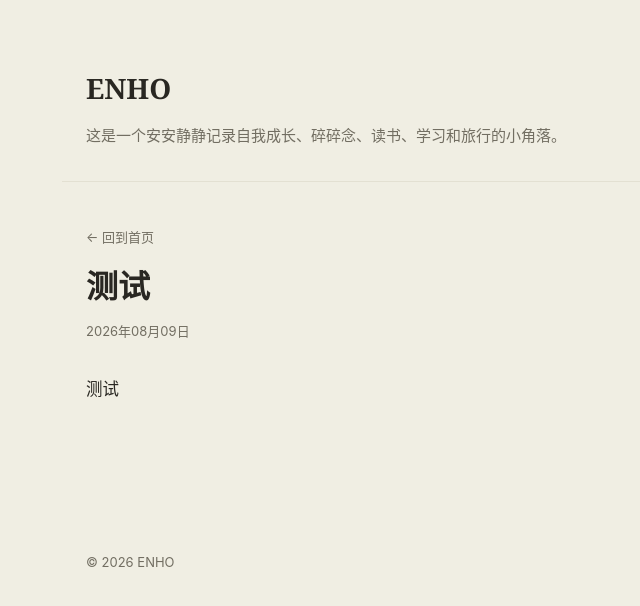
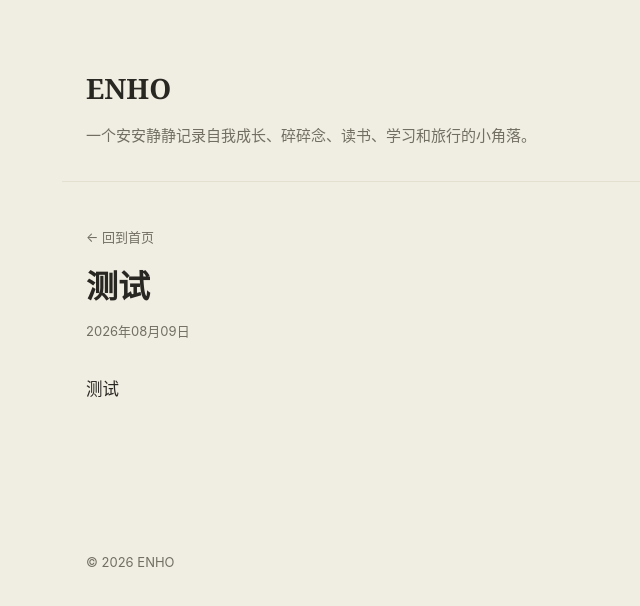
Before and after one commit to enho-site/enho-site.github.io, a Jekyll site: the page built from _posts/2026-08-09--1.md, in a window 1280 px wide. Shown: the top 606 px of the page, without its empty margins (258-898 px from the left). Built offline with Jekyll 4.4.1, drawn with Linux system fonts in a browser that asks for light colours; part of the change alters nothing that is shown.

Commit message:
Update _config.yml

```diff
--- a/_config.yml
+++ b/_config.yml
@@ -1,22 +1,13 @@
 title: ENHO
-description: 这是一个安安静静记录自我成长、碎碎念、读书、学习和旅行的小角落。
+description: 一个安安静静记录自我成长、碎碎念、读书、学习和旅行的小角落。
+timezone: Asia/Tokyo
+markdown: kramdown
+permalink: /:year/:month/:day/:title/
 
-# 时区需要和 Pages CMS「发布时间」字段写入的本地时间保持一致，
-# 不然可能出现文章因为时区换算被 Jekyll 当成"未来文章"而不显示。
-# 如果你不在日本，请改成对应时区，例如 Asia/Shanghai。
-timezone: Asia/Tokyo
-
-# 给 _posts 下所有文章统一套用 post 布局。
-# Pages CMS 生成的 frontmatter 目前没有 layout 字段，
-# 少了这段，文章详情页会因为找不到布局，显示成没有样式的纯文本。
+# 让所有文章自动套用 post 布局（CMS 发的文章不用手动指定）
 defaults:
   - scope:
       path: ""
-      type: "posts"
+      type: posts
     values:
-      layout: "post"
-
-# 避免 README 和 CMS 配置文件被 Jekyll 当成普通页面构建出来。
-exclude:
-  - README.md
-  - .pages.yml
+      layout: post
```
